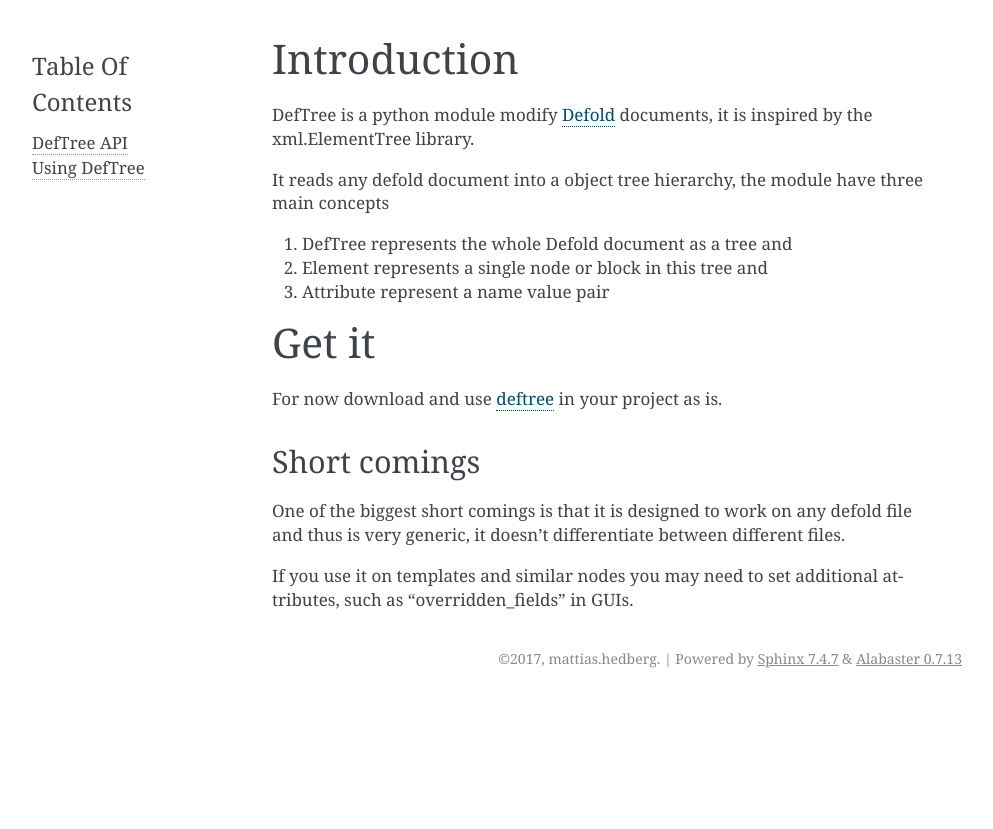
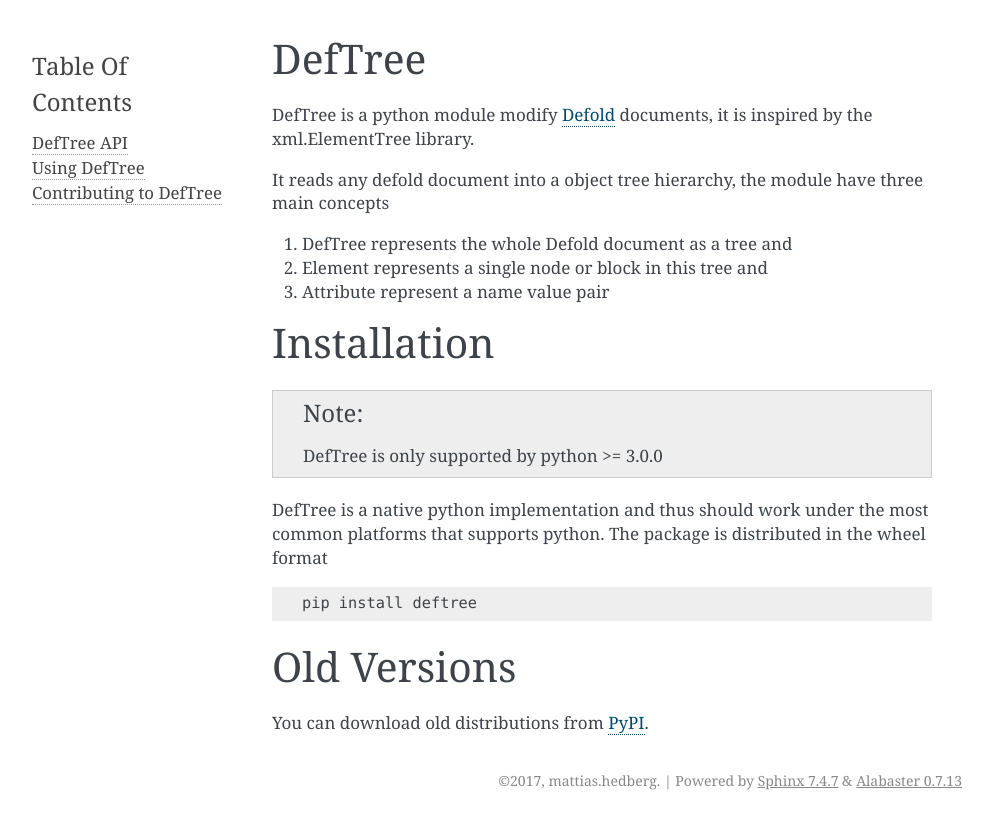
Before and after one commit to Jerakin/DefTree, a Sphinx documentation site: the page built from doc/source/index.rst, in a window 1280 px wide. Shown: the top 829 px of the page, without its empty margins (148-1141 px from the left). Built offline with Sphinx 7.4.7, drawn with Linux system fonts in a browser that asks for light colours.

```diff
--- a/doc/source/index.rst
+++ b/doc/source/index.rst
@@ -8,10 +8,11 @@
 
    api
    using
+   contributing
 
 
-Introduction
-============
+DefTree
+=======
 DefTree is a python module modify Defold_ documents, it is inspired by the xml.ElementTree library.
 
 .. _Defold: http://www.defold.com/
@@ -26,18 +27,21 @@ have three main concepts
 3. Attribute represent a name value pair
 
 
-Get it
-======
-For now download and use deftree_ in your project as is.
+Installation
+============
 
-.. _deftree: https://github.com/Jerakin/DefTree/blob/master/deftree.py
+.. note::  DefTree is only supported by python >= 3.0.0
+
+DefTree is a native python implementation and thus should work under the most common platforms that supports python.
+The package is distributed in the wheel format
+
+.. code:: bash
+
+    pip install deftree
 
 
-Short comings
-*************
-One of the biggest short comings is that it is designed to work on any
-defold file and thus is very generic, it doesn't differentiate between
-different files.
+Old Versions
+============
+You can download old distributions from PyPI_.
 
-If you use it on templates and similar nodes you may need to set additional
-attributes, such as "overridden_fields" in GUIs.
+.. _PyPi: https://pypi.python.org/pypi/deftree
--- a/doc/source/using.rst
+++ b/doc/source/using.rst
@@ -1,9 +1,8 @@
 Using DefTree
 =============
-If you are not familiar with Defold files this is how the syntax looks,
-it is the Protobuf_ format.
+If you are not familiar with Defold files this is how the syntax looks, it is the Protobuf_ format.
 
-::
+.. code:: javascript
 
     elementname {
       attributename: attributevalue
```
Also changed, not shown: doc/source/contributing.rst (added, +31 -0 lines), doc/source/release.rst (added, +48 -0 lines).
